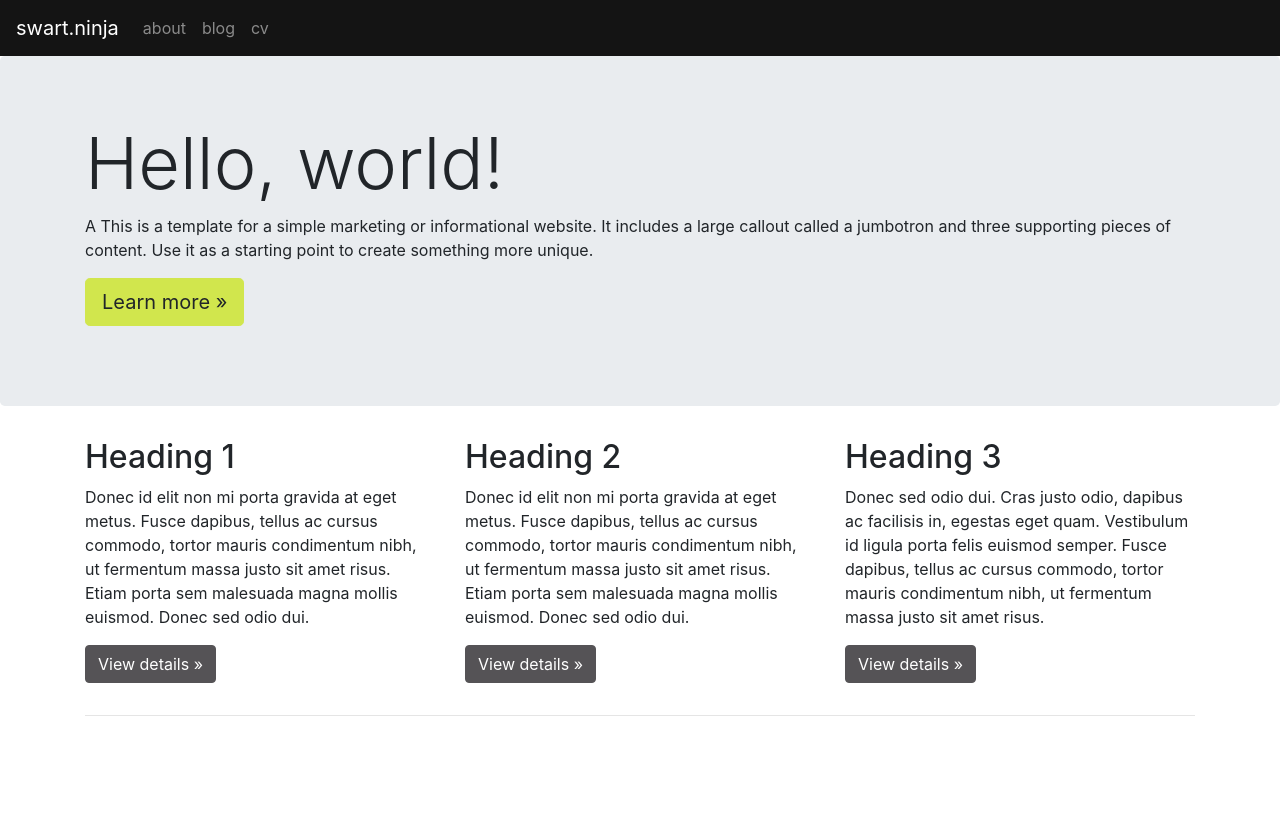
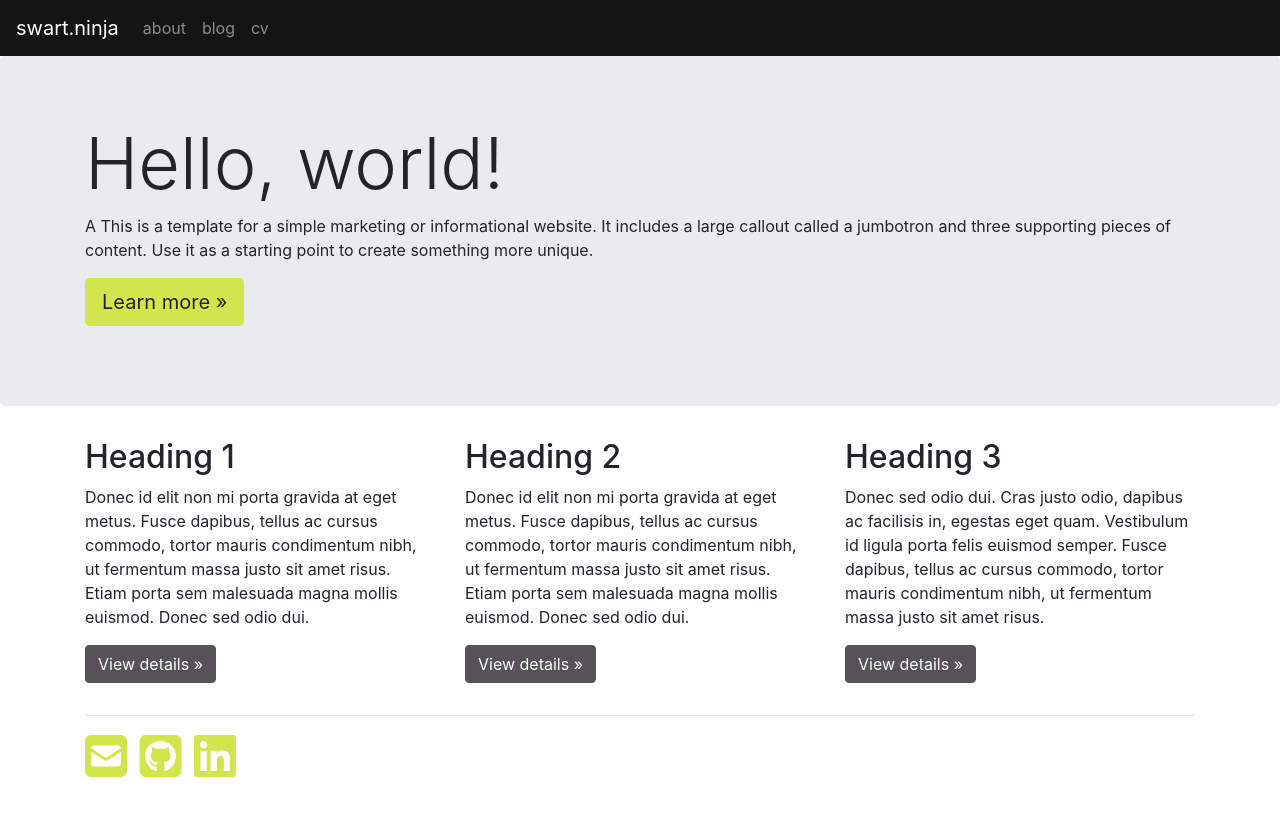
Before and after one commit to DickSwart/dickswart.github.io, a Jekyll site: the page built from index.html, in a window 1280 px wide. Shown: the top 816 px of the page. Built offline with Jekyll 4.4.1, drawn with Linux system fonts in a browser that asks for light colours; nearby versions of some CDN libraries.

Commit message:
added fontawesome script

```diff
--- a/_includes/scripts.html
+++ b/_includes/scripts.html
@@ -1,3 +1,4 @@
+<script src="https://kit.fontawesome.com/7d0834f47b.js" crossorigin="anonymous"></script>
 <script src="https://code.jquery.com/jquery-3.3.1.slim.min.js" integrity="sha384-q8i/X+965DzO0rT7abK41JStQIAqVgRVzpbzo5smXKp4YfRvH+8abtTE1Pi6jizo" crossorigin="anonymous"></script>
 <script src="https://cdnjs.cloudflare.com/ajax/libs/popper.js/1.14.3/umd/popper.min.js" integrity="sha384-ZMP7rVo3mIykV+2+9J3UJ46jBk0WLaUAdn689aCwoqbBJiSnjAK/l8WvCWPIPm49" crossorigin="anonymous"></script>
 <script src="https://stackpath.bootstrapcdn.com/bootstrap/4.1.3/js/bootstrap.min.js" integrity="sha384-ChfqqxuZUCnJSK3+MXmPNIyE6ZbWh2IMqE241rYiqJxyMiZ6OW/JmZQ5stwEULTy" crossorigin="anonymous"></script>
```
